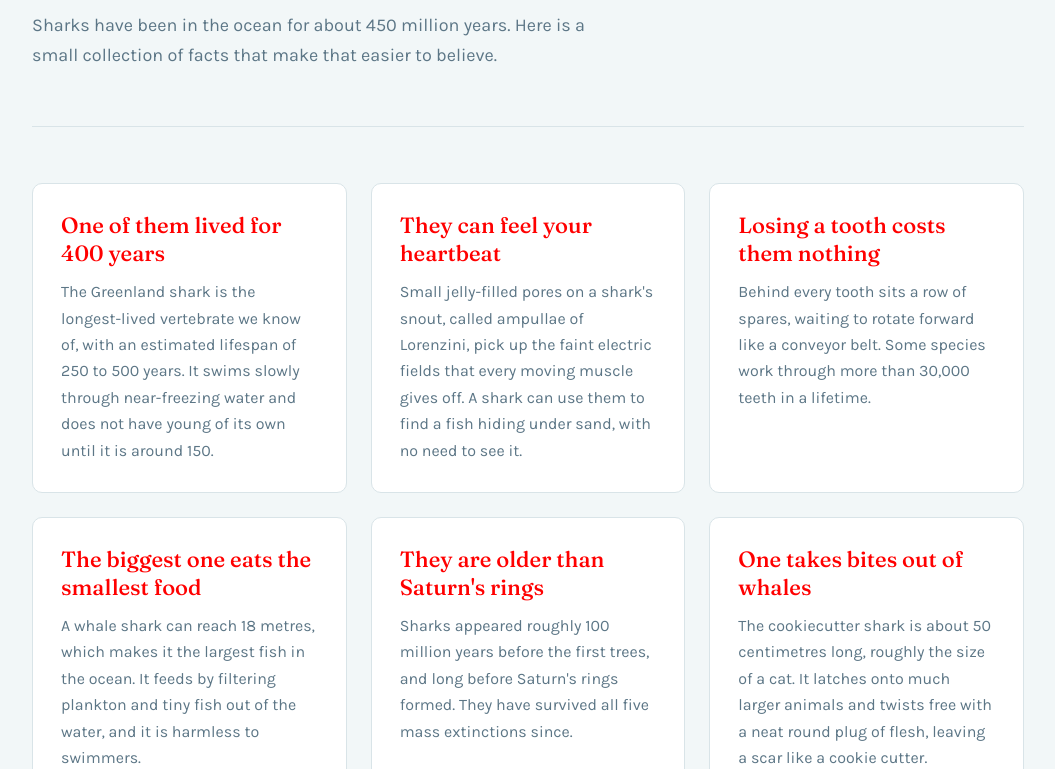
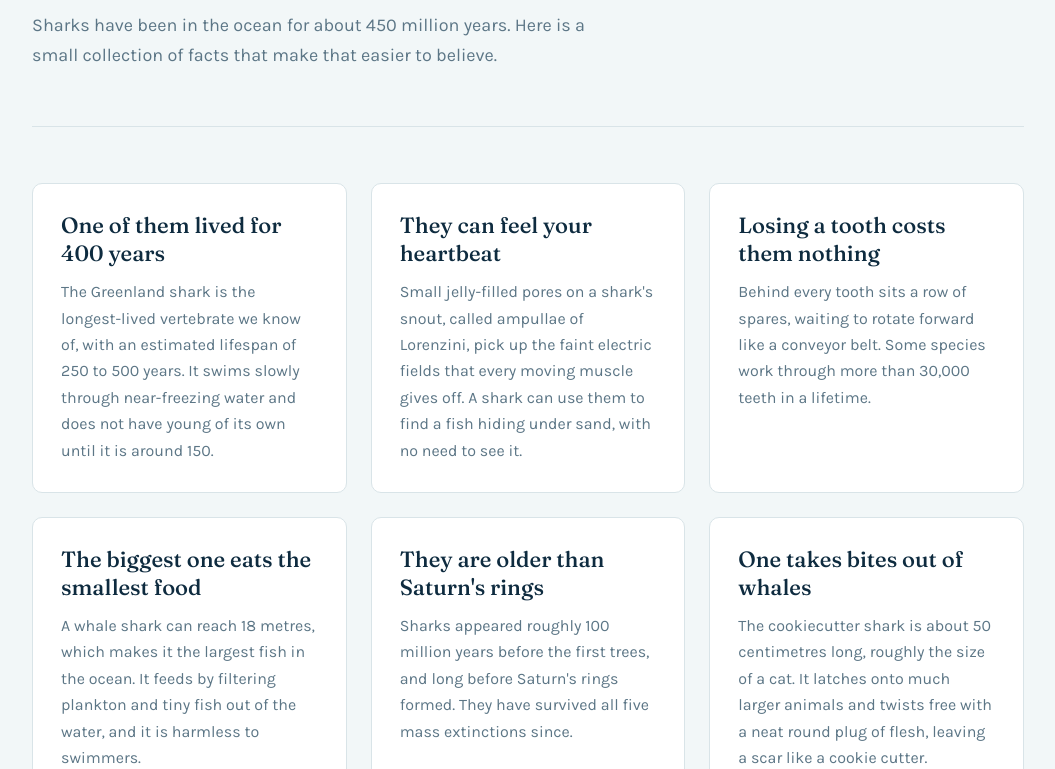
Before and after one commit to F-Kirchhoff/shark-fun-facts, a plain HTML site: page index.html in a window 1280 px wide. Shown: the part 314-1083 px from the top of the page, without its empty margins (112-1167 px from the left). Drawn offline with Linux system fonts and the light colour scheme.

Commit message:
undo styling mistake

```diff
--- a/style.css
+++ b/style.css
@@ -4,7 +4,7 @@
    ========================================================== */
 
 :root {
-  --deep: red; /* deep water, used for the header */
+  --deep: #0e2b3f; /* deep water, used for the header */
   --ink: #16313f; /* body text */
   --muted: #5c7686; /* quieter text */
   --foam: #f2f7f8; /* page background */
```
